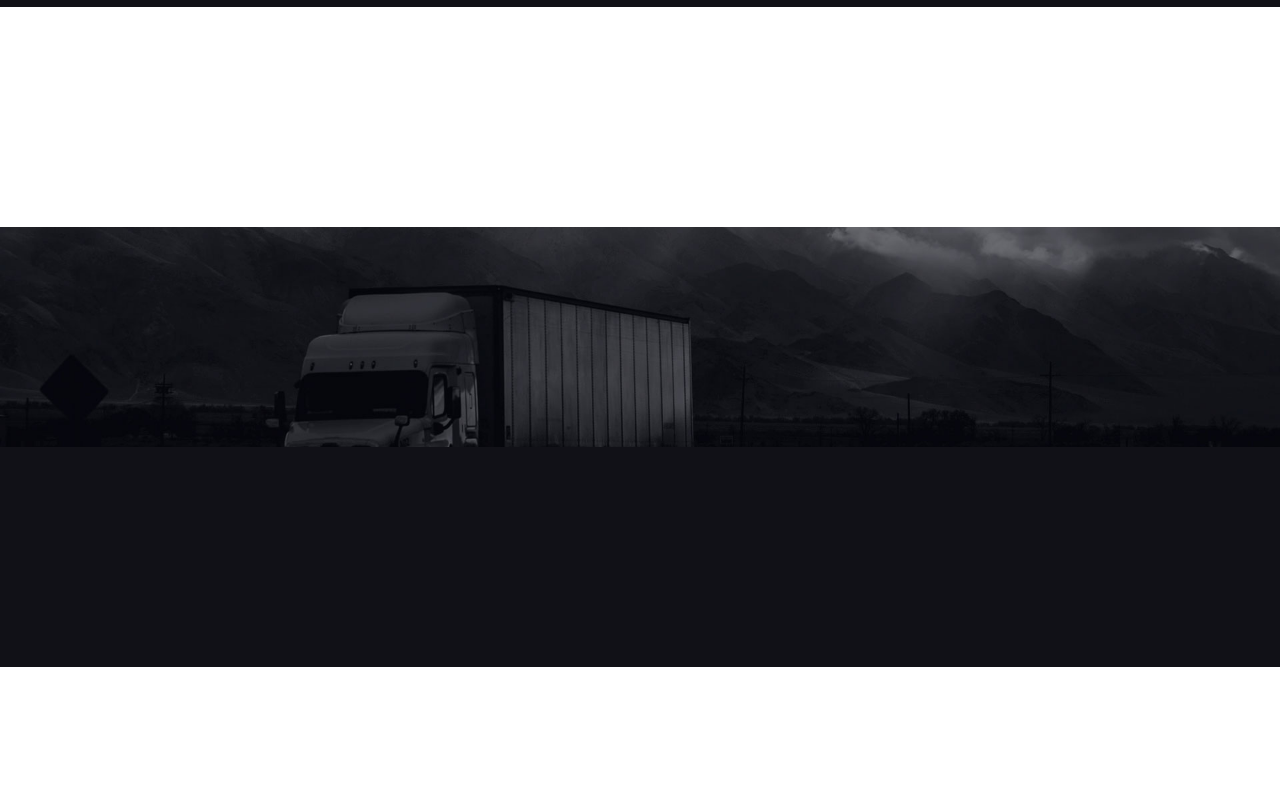
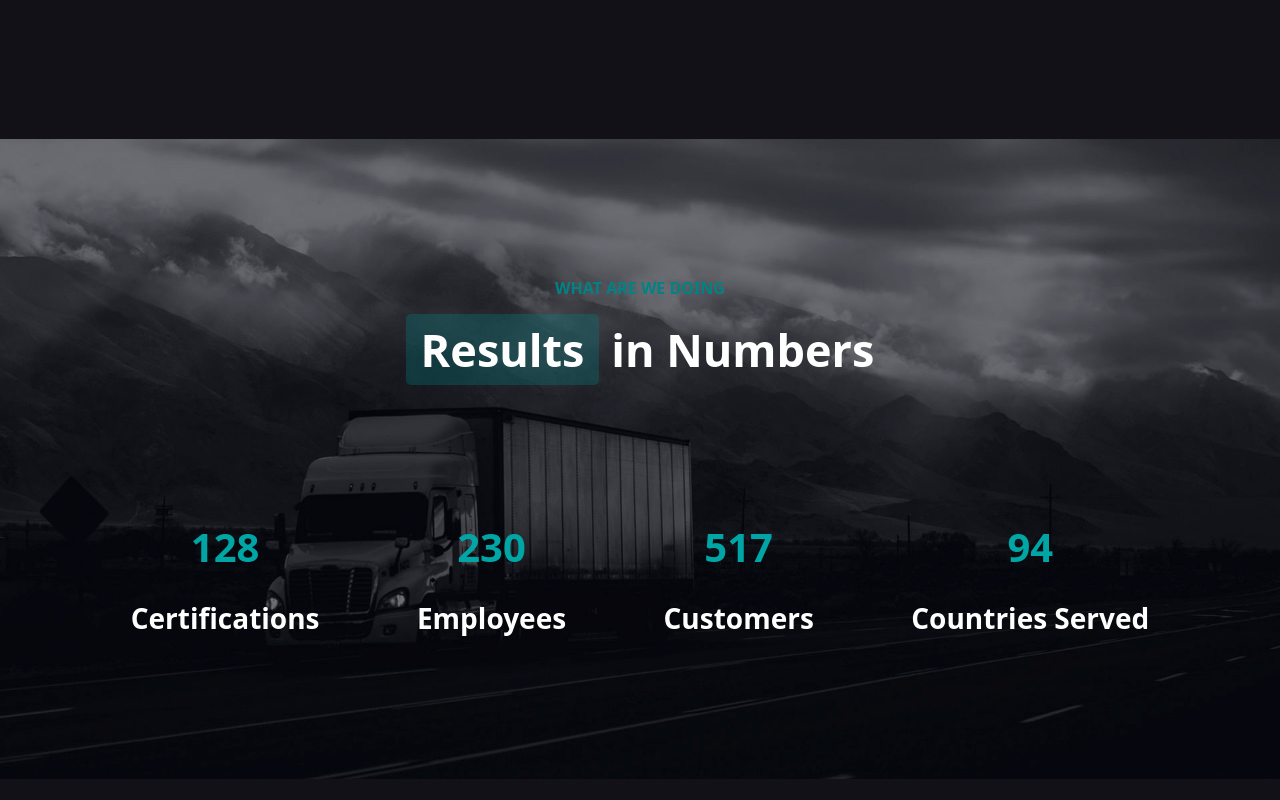
Before and after one commit to DaviCau/proj-html-vuejs, a Vue app: page / in a window 1280 px wide. Shown: the part 2440-3240 px from the top of the page. Built offline with nearby package versions, Linux system fonts and the light colour scheme.

Commit message:
aggiunta sezione stats

```diff
--- a/src/App.vue
+++ b/src/App.vue
@@ -188,7 +188,7 @@ export default {
   }
   .title {
     margin: 25px 0;
-    font-size: 40px;
+    font-size: 45px;
     font-weight: bold;
   }
 
--- a/src/components/Main.vue
+++ b/src/components/Main.vue
@@ -6,24 +6,25 @@
         <section class="dark_back">
             <Services :services="services" />
         </section>
-        <section>
+        <!-- <section>
 
+        </section> -->
+        <section class="img_back">
+            <Stats :stats="stats" />
         </section>
-        <section class="img_back">
+        <!-- <section class="dark_back">
 
-        </section>
-        <section class="dark_back">
+        </section> -->
+        <!-- <section>
 
-        </section>
-        <section>
-
-        </section>
+        </section> -->
     </main>
 </template>
 
 <script>
 import TransportSection from './TransportSection.vue'
 import Services from './Services.vue'
+import Stats from './Stats.vue'
 
 export default {
     name: "Main",
@@ -111,32 +112,33 @@ export default {
             feedbacks: [
                 {
                     logoUrl: "../assets/img/logo-1.png",
-                    text: `Praesent volutpat justo sit amet elementum malesuada. Praesent sagittis augue justo, in accumsan orci rhoncus at pellentesque.
-                    Lorem ipsum dolor sit amet, consectetur adipiscing elit.`
+                    text1: "Praesent volutpat justo sit amet elementum malesuada. Praesent sagittis augue justo, in accumsan orci rhoncus at pellentesque.",
+                    text2: "Lorem ipsum dolor sit amet, consectetur adipiscing elit."
                 },
                 {
                     logoUrl: "../assets/img/logo-2.png",
-                    text: `Praesent volutpat justo sit amet elementum malesuada. Praesent sagittis augue justo, in accumsan orci rhoncus at pellentesque.
-                    Lorem ipsum dolor sit amet, consectetur adipiscing elit.`
+                    text1: "Praesent volutpat justo sit amet elementum malesuada. Praesent sagittis augue justo, in accumsan orci rhoncus at pellentesque.",
+                    text2: "Lorem ipsum dolor sit amet, consectetur adipiscing elit."
                 },
                 {
                     logoUrl: "../assets/img/logo-3.png",
-                    text: `Praesent volutpat justo sit amet elementum malesuada. Praesent sagittis augue justo, in accumsan orci rhoncus at pellentesque.
-                    Lorem ipsum dolor sit amet, consectetur adipiscing elit.`
+                    text1: "Praesent volutpat justo sit amet elementum malesuada. Praesent sagittis augue justo, in accumsan orci rhoncus at pellentesque.",
+                    text2: "Lorem ipsum dolor sit amet, consectetur adipiscing elit."
                 }
             ]
         }
     },
     components: {
         TransportSection,
-        Services
+        Services,
+        Stats
     }
 }
 </script>
 
 <style lang="scss" scoped>
     section {
-        padding: 110px 0;
+        padding: 140px 0;
 
         &.dark_back {
             background-color: #111117;
--- a/src/components/ServiceCard.vue
+++ b/src/components/ServiceCard.vue
@@ -31,6 +31,7 @@ export default {
 
         h3 {
             padding: 20px 0;
+            font-weight: bold;
         }
         p {
             opacity: .5;
--- /dev/null
+++ b/src/components/Stats.vue
@@ -0,0 +1,44 @@
+<template>
+    <div class="container text-center">
+        <h4 class="pre_title">what are we doing</h4>
+        <h2 class="title"><span>Results</span> in Numbers</h2>
+        <div class="d-flex justify-content-around stats_container">
+            <div v-for="(info, index) in stats" :key="index">
+                <div class="number">{{info.number}}</div>
+                <div class="what">{{info.what}}</div>
+            </div>
+        </div>
+    </div>
+</template>
+
+<script>
+export default {
+    name: "Stats",
+    props: {
+        stats: Array
+    }
+}
+</script>
+
+<style lang="scss" scoped>
+    .title {
+        span {
+            padding: 5px 15px;
+            background-color: rgba($color: #018385, $alpha: 0.3);
+            border-radius: 5px;
+        }
+    }
+
+    .stats_container {
+        margin-top: 140px;
+        font-weight: bold;
+        .number {
+            font-size: 40px;
+            color: #00a6a6;
+            margin-bottom: 20px;
+        }
+        .what {
+            font-size: 28px;
+        }
+    }
+</style>
```
